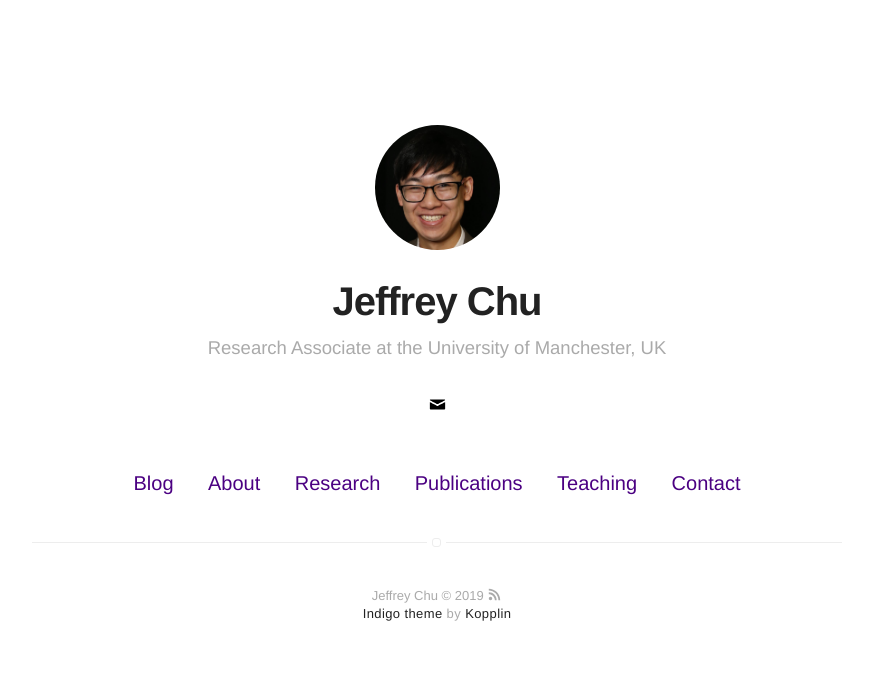
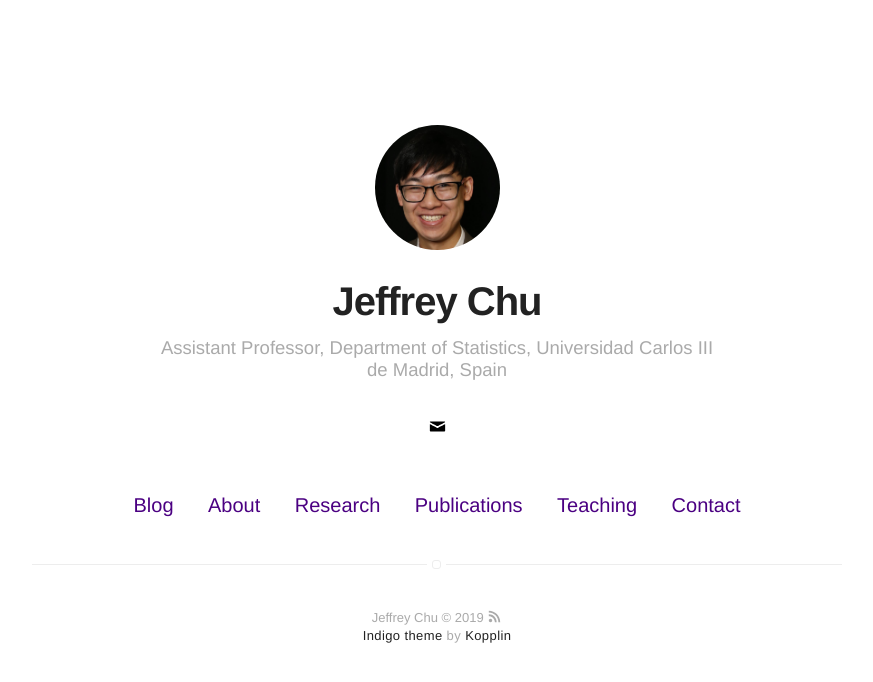
Before and after one commit to jeffrey-jchu/jeffrey-jchu.github.io, a Jekyll site: the page built from index.html, in a window 1280 px wide. Shown: the top 682 px of the page, without its empty margins (203-1076 px from the left). Built offline with Jekyll 4.4.1, drawn with Linux system fonts in a browser that asks for light colours.

Commit message:
Update _config.yml

```diff
--- a/_config.yml
+++ b/_config.yml
@@ -1,6 +1,6 @@
 # main text of home
 name: Jeffrey Chu
-bio: Research Associate at the University of Manchester, UK
+bio: Assistant Professor, Department of Statistics, Universidad Carlos III de Madrid, Spain
 
 # twitter summary info
 description: My personal blog
@@ -55,7 +55,7 @@ email: jeffrey.chu@manchester.ac.uk
 authors:
     jeffchu:
         name: Jeffrey Chu
-        bio: Research Associate - University of Manchester, UK
+        bio: Assistant Professor - Department of Statistics, Universidad Carlos III de Madrid, Spain
         external-image: false
         picture: assets/images/profile.jpg
         twitter: iamthechuster
```
